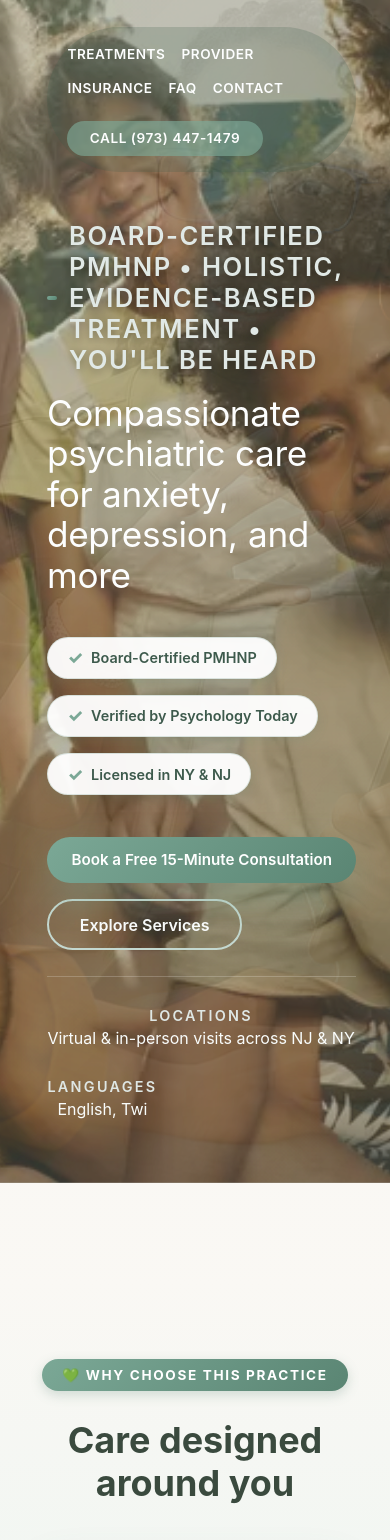
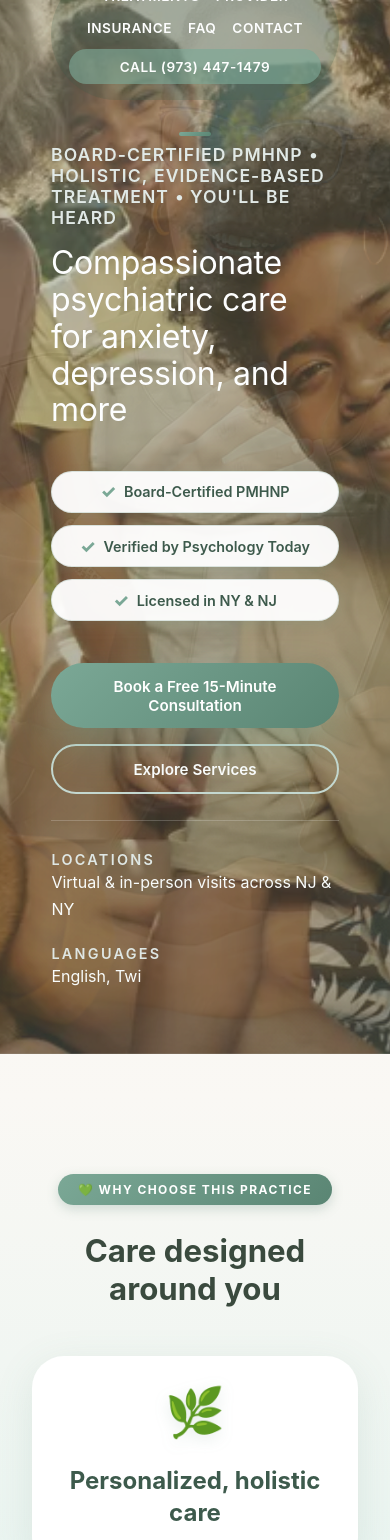
Before and after one commit to SalAkBuK/psych-websites, a Next.js app in the folder website-3/: page / in a window 390 px wide. Shown: the part 340-1880 px from the top of the page. Built offline with nearby package versions, Linux system fonts and the light colour scheme.

Commit message:
Improve responsive layout for website-3

```diff
--- a/website-3/src/app/page.module.css
+++ b/website-3/src/app/page.module.css
@@ -57,7 +57,7 @@
   color: var(--color-text);
   display: flex;
   flex-direction: column;
-  gap: 6rem;
+  gap: clamp(3rem, 6vw, 6rem);
 }
 
 .hero {
@@ -131,7 +131,7 @@
   gap: clamp(3rem, 5vw, 5rem);
   grid-column: span 12;
   padding: clamp(2rem, 4vw, 4rem) clamp(2rem, 5vw, 6rem) clamp(4rem, 6vw, 8rem);
-  min-height: 500px;
+  min-height: clamp(360px, 70vh, 640px);
   opacity: 0;
   animation: fadeInUp 0.9s ease 0.1s forwards;
 }
@@ -156,9 +156,9 @@
   background: transparent;
   border-radius: 50%;
   display: grid;
-  height: clamp(14rem, 20vw, 16rem);
+  height: clamp(9rem, 18vw, 14rem);
   justify-items: center;
-  width: clamp(14rem, 20vw, 16rem);
+  width: clamp(9rem, 18vw, 14rem);
 }
 
 .brandMark span {
@@ -1365,6 +1365,18 @@
 .footerLinks a {
   color: color-mix(in srgb, var(--color-contrast) 80%, transparent);
   text-decoration: underline;
+}
+
+@media (min-width: 768px) {
+  .announcementBar {
+    flex-direction: row;
+    gap: 1rem;
+  }
+
+  .announcementSeparator {
+    display: inline-block;
+    margin: 0 1rem;
+  }
 }
 
 @media (prefers-reduced-motion: reduce) {
@@ -1437,11 +1449,109 @@
   }
 }
 
+@media (max-width: 780px) {
+  .main {
+    gap: clamp(2.5rem, 7vw, 3.5rem);
+  }
+
+  .section {
+    padding: 0 clamp(1.25rem, 5vw, 2rem);
+  }
+
+  .heroPanel {
+    padding: clamp(1.75rem, 6vw, 2.75rem);
+    gap: clamp(2rem, 6vw, 3rem);
+  }
+
+  .heroCopy {
+    max-width: 100%;
+  }
+
+  .heroActions {
+    flex-direction: column;
+    align-items: stretch;
+  }
+
+  .heroActions .primaryButton,
+  .heroActions .secondaryButton {
+    width: 100%;
+  }
+
+  .primaryButton,
+  .secondaryButton {
+    white-space: normal;
+  }
+
+  .heroDetails {
+    align-items: stretch;
+    flex-direction: column;
+    gap: 1.75rem;
+    width: 100%;
+  }
+
+  .heroDetails > div {
+    width: 100%;
+  }
+
+  .trustBadges {
+    justify-content: center;
+  }
+
+  .whyChooseCard,
+  .valueCard,
+  .testimonialCard,
+  .aboutIntro,
+  .philosophyBox {
+    padding: clamp(1.75rem, 6vw, 2.25rem);
+  }
+
+  .whyChooseIcon {
+    font-size: 3rem;
+  }
+
+  .valueIcon {
+    font-size: 2.4rem;
+  }
+
+  .treatmentCard {
+    min-height: unset;
+  }
+
+  .cardImagePlaceholder {
+    min-height: 220px;
+    height: auto;
+    aspect-ratio: 4 / 3;
+  }
+
+  .ctaBanner {
+    flex-direction: column;
+    align-items: flex-start;
+    text-align: left;
+  }
+
+  .ctaActions {
+    justify-content: flex-start;
+  }
+
+  .footerLinks {
+    flex-wrap: wrap;
+    justify-content: center;
+  }
+
+  .contactImage iframe {
+    height: clamp(220px, 60vw, 320px);
+  }
+}
+
 @media (max-width: 600px) {
   .announcementBar {
-    font-size: 0.72rem;
-    letter-spacing: 0.18em;
-    padding: 0.5rem 1.1rem;
+    font-size: 0.85rem;
+    letter-spacing: 0.08em;
+    padding: 0.75rem 1rem;
+  }
+
+  .section {
+    padding: 0 1rem;
   }
 
   .panelHeader {
@@ -1451,14 +1561,17 @@
   }
 
   .heroNav {
+    align-items: stretch;
     align-self: stretch;
     flex-direction: column;
-    padding: 1rem 1.25rem;
+    gap: 0.75rem;
+    padding: 1rem 1.1rem;
   }
 
   .heroNav ul {
     flex-wrap: wrap;
-    gap: 0.85rem 1rem;
+    gap: 0.75rem 1rem;
+    justify-content: center;
   }
 
   .heroNav a {
@@ -1466,31 +1579,87 @@
   }
 
   .heroNavCta {
-    align-self: flex-start;
+    align-self: stretch;
+    text-align: center;
+    width: 100%;
   }
 
   .heroCopy {
+    align-items: stretch;
     gap: 1.1rem;
+    text-align: left;
+  }
+
+  .heroEyebrow {
+    font-size: 1.1rem;
+    flex-direction: column;
+    gap: 0.45rem;
+    text-align: left;
+  }
+
+  .heroEyebrowAccent {
+    width: 32px;
   }
 
   .heroCopy h1 {
-    font-size: clamp(2.2rem, 8vw, 2.6rem);
+    font-size: clamp(2rem, 8vw, 2.4rem);
+  }
+
+  .trustBadges {
+    flex-direction: column;
+    gap: 0.75rem;
+  }
+
+  .badge {
+    justify-content: center;
+    width: 100%;
+  }
+
+  .heroDetails {
+    gap: 1.25rem;
+    text-align: left;
+  }
+
+  .heroDetails > div {
+    width: 100%;
   }
 
   .treatmentCard {
     padding: 1.5rem;
   }
 
+  .cardImagePlaceholder {
+    min-height: 200px;
+  }
+
+  .sectionHeader h2 {
+    font-size: clamp(1.8rem, 8vw, 2.2rem);
+  }
+
+  .sectionHeader p,
+  .sectionDescription {
+    font-size: 0.95rem;
+  }
+
+  .sectionTag {
+    font-size: 0.75rem;
+  }
+
   .providerCard,
   .contactCard,
-  .contactForm {
+  .contactForm,
+  .whyChooseCard,
+  .valueCard,
+  .testimonialCard {
     padding: 1.5rem;
   }
 
-  .primaryButton {
+  .primaryButton,
+  .secondaryButton {
     padding: 0.85rem 1.5rem;
     font-size: 0.95rem;
     width: 100%;
+    text-align: center;
   }
 
   .contactForm input,
@@ -1498,13 +1667,39 @@
     font-size: 0.95rem;
   }
 
+  .hoursList li {
+    flex-direction: column;
+    align-items: flex-start;
+    gap: 0.35rem;
+  }
+
   .ctaBanner {
     align-items: flex-start;
     flex-direction: column;
-    margin: 0 1.5rem;
+    gap: 1.5rem;
+    margin: 0 1.25rem;
+    padding: 1.75rem;
+  }
+
+  .ctaBanner h2 {
+    font-size: clamp(1.75rem, 7vw, 2.1rem);
+  }
+
+  .ctaBanner p {
+    font-size: 0.95rem;
   }
 
   .ctaActions {
     justify-content: flex-start;
   }
-}
+
+  .footer {
+    padding: 2rem 1.25rem 2.5rem;
+  }
+
+  .footerLinks {
+    flex-wrap: wrap;
+    gap: 0.85rem;
+    justify-content: center;
+  }
+}
```
